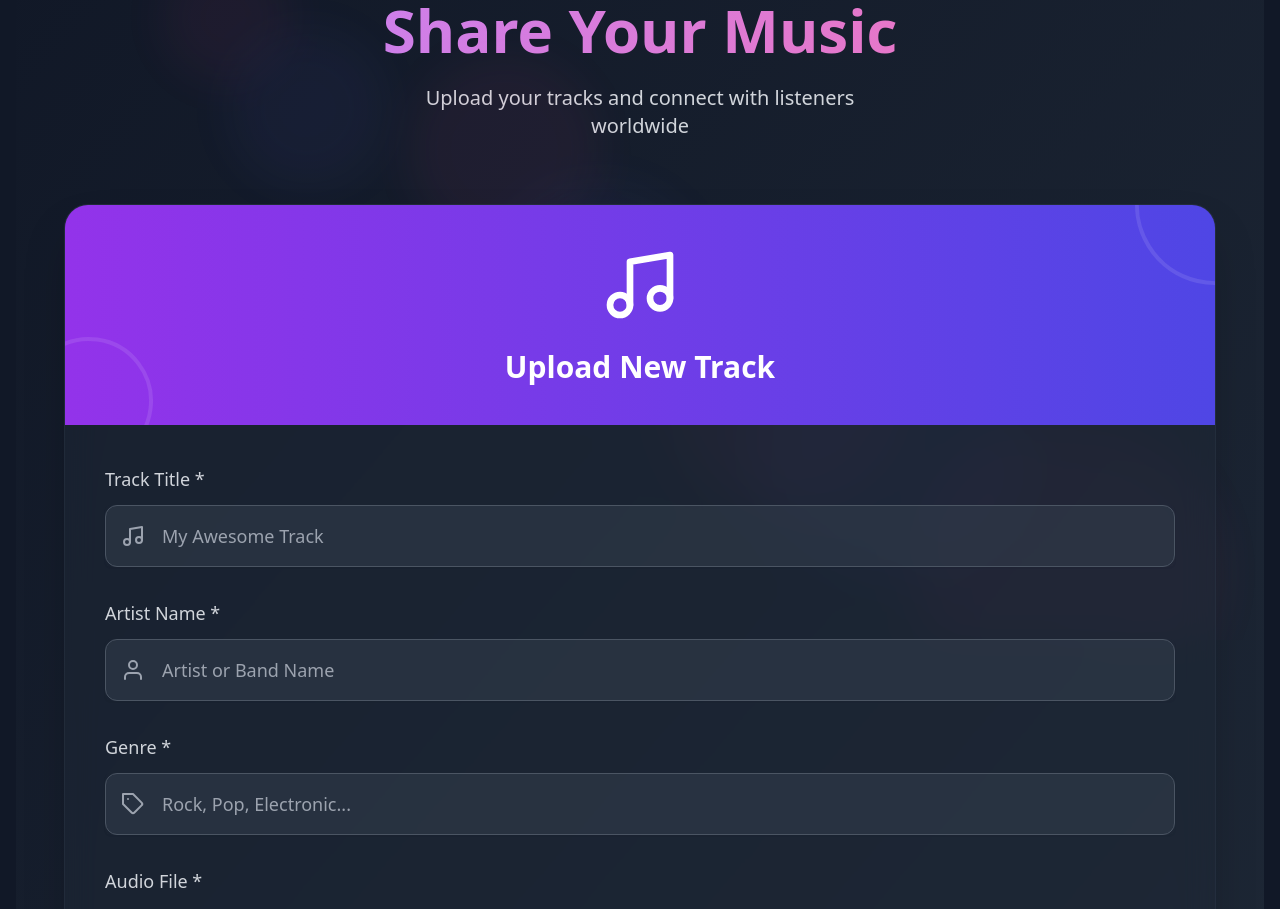
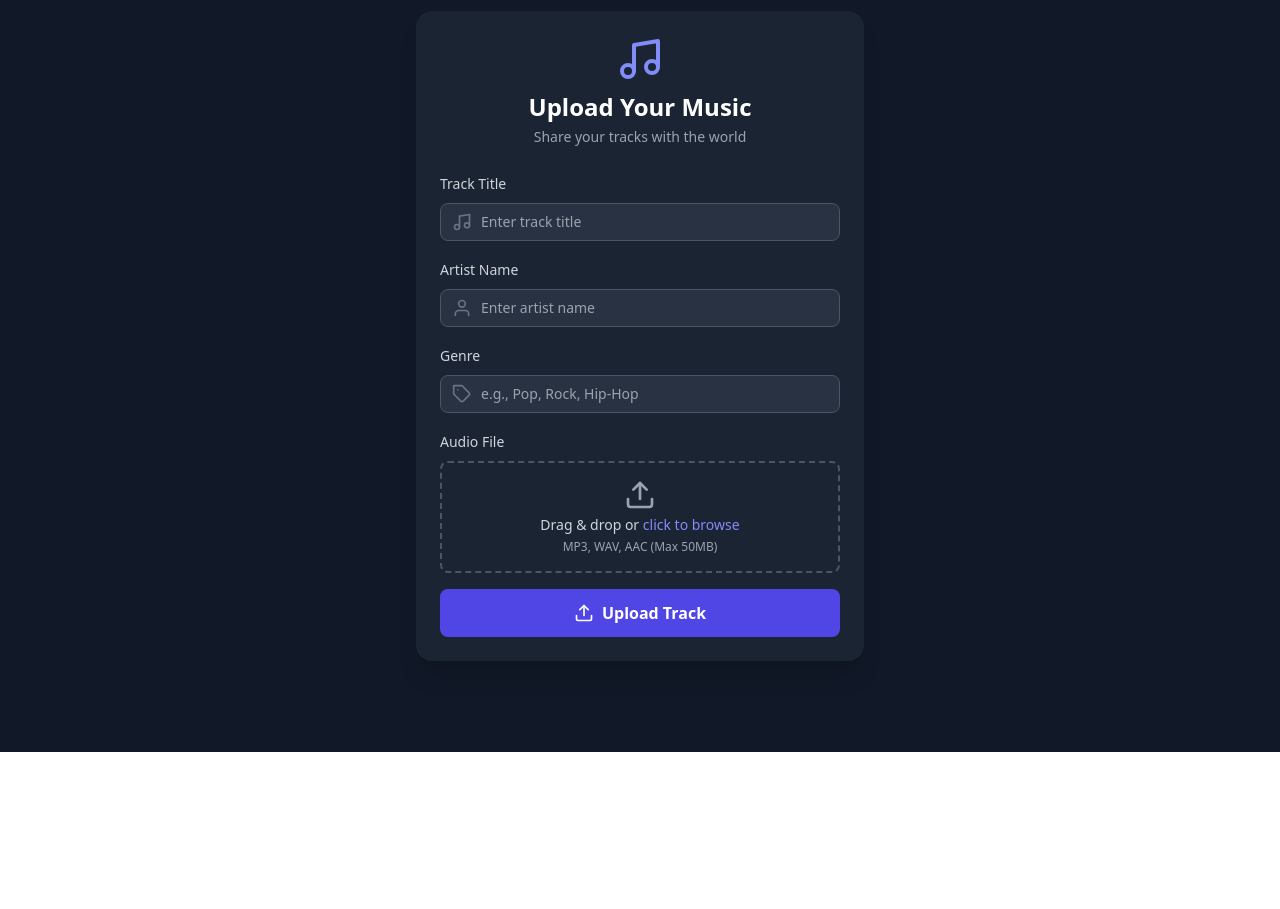
Before and after one commit to Sanjula-Madushanka/Music-Learning-Sharing-Platform, a React (Create React App) app in the folder frontend/: page /upload in a window 1280 px wide. Shown: the part 160-1069 px from the top of the page. After the commit the page ends 912 px from the top, so only its background shows below. Built offline with nearby package versions, Linux system fonts and the light colour scheme.

Commit message:
update UploadMusic.js fle

```diff
--- a/frontend/src/components/UploadMusic.js
+++ b/frontend/src/components/UploadMusic.js
@@ -5,7 +5,6 @@ import { motion, AnimatePresence } from 'framer-motion';
 import { Link } from 'react-router-dom';
 
 const UploadMusic = () => {
-  // Form state
   const [title, setTitle] = useState('');
   const [artist, setArtist] = useState('');
   const [genre, setGenre] = useState('');
@@ -14,27 +13,16 @@ const UploadMusic = () => {
   const [uploadStatus, setUploadStatus] = useState(null);
   const [isDragging, setIsDragging] = useState(false);
 
-  // Refs
   const fileInputRef = useRef(null);
   const formRef = useRef(null);
 
-  // Handle form submission
   const handleSubmit = async (e) => {
     e.preventDefault();
 
-    // Validate form
-    if (!file) {
+    if (!file || !title || !artist || !genre) {
       setUploadStatus({
         success: false,
-        message: 'Please select an audio file to upload'
-      });
-      return;
-    }
-
-    if (!title || !artist || !genre) {
-      setUploadStatus({
-        success: false,
-        message: 'Please fill in all required fields'
+        message: 'Please complete all fields and select an audio file'
       });
       return;
     }
@@ -50,17 +38,10 @@ const UploadMusic = () => {
       formData.append('file', file);
 
       const response = await axios.post('http://localhost:8080/api/music', formData, {
-        headers: {
-          'Content-Type': 'multipart/form-data'
-        }
+        headers: { 'Content-Type': 'multipart/form-data' }
       });
 
-      setUploadStatus({
-        success: true,
-        message: 'Music uploaded successfully! 🎵'
-      });
-
-      // Reset form on success
+      setUploadStatus({ success: true, message: 'Track uploaded successfully!' });
       formRef.current.reset();
       setTitle('');
       setArtist('');
@@ -68,20 +49,15 @@ const UploadMusic = () => {
       setFile(null);
 
     } catch (error) {
-      console.error('Error uploading music:', error);
-      const errorMessage = error.response?.data?.message ||
-                         error.message ||
-                         'Error uploading music';
       setUploadStatus({
         success: false,
-        message: errorMessage
+        message: error.response?.data?.message || 'Failed to upload track'
       });
     } finally {
       setIsUploading(false);
     }
   };
 
-  // Drag and drop handlers
   const handleDragEnter = (e) => {
     e.preventDefault();
     e.stopPropagation();
@@ -104,41 +80,34 @@ const UploadMusic = () => {
     e.stopPropagation();
     setIsDragging(false);
 
-    if (e.dataTransfer.files && e.dataTransfer.files.length > 0) {
     const droppedFile = e.dataTransfer.files[0];
-      if (isValidAudioFile(droppedFile)) {
+    if (droppedFile && isValidAudioFile(droppedFile)) {
       setFile(droppedFile);
     } else {
       setUploadStatus({
         success: false,
-          message: 'Please upload a valid audio file (MP3, WAV, AAC)'
+        message: 'Please upload MP3, WAV, or AAC files only'
       });
-      }
     }
   };
 
-  // File validation
   const isValidAudioFile = (file) => {
-    const validTypes = ['audio/mpeg', 'audio/wav', 'audio/aac', 'audio/x-wav', 'audio/x-aac'];
+    const validTypes = ['audio/mpeg', 'audio/wav', 'audio/aac'];
     return validTypes.includes(file.type);
   };
 
-  // File input handler
   const handleFileChange = (e) => {
-    if (e.target.files && e.target.files.length > 0) {
     const selectedFile = e.target.files[0];
-      if (isValidAudioFile(selectedFile)) {
+    if (selectedFile && isValidAudioFile(selectedFile)) {
       setFile(selectedFile);
     } else {
       setUploadStatus({
         success: false,
-          message: 'Please upload a valid audio file (MP3, WAV, AAC)'
+        message: 'Please upload MP3, WAV, or AAC files only'
       });
-      }
     }
   };
 
-  // Format file size for display
   const formatFileSize = (bytes) => {
     if (bytes === 0) return '0 Bytes';
     const k = 1024;
@@ -148,204 +117,87 @@ const UploadMusic = () => {
   };
 
   return (
-    <div className="min-h-screen bg-gradient-to-br from-gray-900 to-gray-800 text-white">
-      {/* Navigation */}
-      <Link
-        to="/"
-        className="fixed top-6 left-6 z-50 flex items-center text-indigo-300 hover:text-white transition-colors"
-      >
-        <FiHome className="mr-2" /> Back to Home
-      </Link>
+    <div className="min-h-screen w-full bg-gray-900 text-white flex items-center justify-center p-4">
 
       <motion.div
-        initial={{ opacity: 0 }}
-        animate={{ opacity: 1 }}
+        initial={{ opacity: 0, y: 20 }}
+        animate={{ opacity: 1, y: 0 }}
         transition={{ duration: 0.5 }}
-        className="relative z-10 py-16 px-4 sm:px-6 lg:px-8"
+        className="w-full max-w-md bg-gray-800/80 backdrop-blur-md rounded-2xl shadow-xl p-6"
       >
-        {/* Background decorative elements */}
-        <div className="fixed inset-0 overflow-hidden z-0">
-          {[...Array(8)].map((_, i) => (
-            <motion.div
-              key={i}
-              animate={{
-                x: [0, 100 * (i % 2 ? 1 : -1), 0],
-                y: [0, 100 * (i % 3 ? 1 : -1), 0],
-                rotate: [0, 180, 360]
-              }}
-              transition={{
-                duration: 30 + i * 5,
-                repeat: Infinity,
-                ease: "linear"
-              }}
-              className={`absolute rounded-full opacity-5 blur-xl ${i % 2 ? 'bg-pink-500' : 'bg-indigo-500'}`}
-              style={{
-                width: `${100 + i * 30}px`,
-                height: `${100 + i * 30}px`,
-                top: `${i * 10}%`,
-                left: `${i * 10}%`
-              }}
-            />
-          ))}
+        <div className="text-center mb-6">
+          <FiMusic className="mx-auto h-12 w-12 text-indigo-400" />
+          <h2 className="text-2xl font-bold mt-2">Upload Your Music</h2>
+          <p className="text-gray-400 text-sm mt-1">Share your tracks with the world</p>
         </div>
 
-        <div className="max-w-6xl mx-auto">
-          {/* Header */}
-          <motion.div
-            initial={{ y: -20, opacity: 0 }}
-            animate={{ y: 0, opacity: 1 }}
-            transition={{ delay: 0.1 }}
-            className="text-center mb-16"
-          >
-            <h1 className="text-5xl md:text-6xl font-extrabold mb-6 bg-clip-text text-transparent bg-gradient-to-r from-purple-400 to-pink-400">
-              Share Your Music
-            </h1>
-            <p className="text-xl text-gray-300 max-w-lg mx-auto">
-              Upload your tracks and connect with listeners worldwide
-            </p>
-          </motion.div>
-
-          {/* Form container */}
-          <motion.div
-            initial={{ scale: 0.95, opacity: 0 }}
-            animate={{ scale: 1, opacity: 1 }}
-            transition={{ delay: 0.2 }}
-            className="bg-gray-800/50 backdrop-blur-lg rounded-3xl shadow-2xl overflow-hidden border border-gray-700/30"
-          >
-            {/* Form header */}
-            <div className="bg-gradient-to-r from-purple-600 to-indigo-600 p-10 text-center relative overflow-hidden">
-              <motion.div
-                animate={{ rotate: 360 }}
-                transition={{ duration: 20, repeat: Infinity, ease: "linear" }}
-                className="absolute -right-20 -top-20 h-40 w-40 rounded-full border-4 border-white/10"
-              />
-              <motion.div
-                animate={{ rotate: -360 }}
-                transition={{ duration: 25, repeat: Infinity, ease: "linear" }}
-                className="absolute -left-10 -bottom-10 h-32 w-32 rounded-full border-4 border-white/10"
-              />
-              <FiMusic className="mx-auto h-20 w-20 text-white mb-6 relative z-10" />
-              <h2 className="mt-2 text-3xl font-bold text-white relative z-10">
-                Upload New Track
-              </h2>
-            </div>
-
-            {/* Form content */}
-            <div className="p-8 sm:p-10">
-              <form ref={formRef} onSubmit={handleSubmit} className="space-y-8">
-                {/* Status messages */}
+        <form ref={formRef} onSubmit={handleSubmit} className="space-y-4">
           <AnimatePresence>
             {uploadStatus && (
               <motion.div
-                      initial={{ opacity: 0, y: -20 }}
+                initial={{ opacity: 0, y: -10 }}
                 animate={{ opacity: 1, y: 0 }}
-                      exit={{ opacity: 0, y: -20 }}
-                      className={`mb-8 p-5 rounded-lg flex items-center text-lg ${
-                        uploadStatus.success
-                          ? 'bg-green-900/30 text-green-300 border border-green-800/50'
-                          : 'bg-red-900/30 text-red-300 border border-red-800/50'
+                exit={{ opacity: 0 }}
+                className={`p-3 rounded-lg flex items-center gap-2 text-sm ${
+                  uploadStatus.success ? 'bg-green-900/50 text-green-200' : 'bg-red-900/50 text-red-200'
                 }`}
               >
-                      {uploadStatus.success ? (
-                        <FiCheck className="flex-shrink-0 h-7 w-7 text-green-400 mr-4" />
-                      ) : (
-                        <FiX className="flex-shrink-0 h-7 w-7 text-red-400 mr-4" />
-                      )}
-                      <span className="font-medium">{uploadStatus.message}</span>
+                {uploadStatus.success ? <FiCheck className="h-5 w-5" /> : <FiX className="h-5 w-5" />}
+                {uploadStatus.message}
               </motion.div>
             )}
           </AnimatePresence>
 
-                {/* Title field */}
-                <motion.div
-                  initial={{ opacity: 0, x: -10 }}
-                  animate={{ opacity: 1, x: 0 }}
-                  transition={{ delay: 0.3 }}
-                  className="space-y-3"
-                >
-                  <label className="block text-lg font-medium text-gray-300">
-                    Track Title *
-                  </label>
-                  <div className="relative rounded-md shadow-sm">
-                    <div className="absolute inset-y-0 left-0 pl-4 flex items-center pointer-events-none">
-                      <FiMusic className="h-6 w-6 text-gray-400" />
-                    </div>
+          <div className="space-y-2">
+            <label className="text-sm font-medium text-gray-300">Track Title</label>
+            <div className="relative">
+              <FiMusic className="absolute left-3 top-1/2 -translate-y-1/2 h-5 w-5 text-gray-500" />
               <input
                 type="text"
-                      className="block w-full pl-14 pr-4 py-4 text-lg bg-gray-700/50 border border-gray-600 rounded-xl focus:ring-2 focus:ring-purple-500 focus:border-purple-500 text-white placeholder-gray-400"
-                      placeholder="My Awesome Track"
+                className="w-full pl-10 pr-4 py-2 bg-gray-700/50 border border-gray-600 rounded-lg focus:ring-2 focus:ring-indigo-500 focus:border-transparent text-white placeholder-gray-400 text-sm"
+                placeholder="Enter track title"
                 value={title}
                 onChange={(e) => setTitle(e.target.value)}
                 required
               />
             </div>
-                </motion.div>
+          </div>
 
-                {/* Artist field */}
-                <motion.div
-                  initial={{ opacity: 0, x: -10 }}
-                  animate={{ opacity: 1, x: 0 }}
-                  transition={{ delay: 0.4 }}
-                  className="space-y-3"
-                >
-                  <label className="block text-lg font-medium text-gray-300">
-                    Artist Name *
-                  </label>
-                  <div className="relative rounded-md shadow-sm">
-                    <div className="absolute inset-y-0 left-0 pl-4 flex items-center pointer-events-none">
-                      <FiUser className="h-6 w-6 text-gray-400" />
-                    </div>
+          <div className="space-y-2">
+            <label className="text-sm font-medium text-gray-300">Artist Name</label>
+            <div className="relative">
+              <FiUser className="absolute left-3 top-1/2 -translate-y-1/2 h-5 w-5 text-gray-500" />
               <input
                 type="text"
-                      className="block w-full pl-14 pr-4 py-4 text-lg bg-gray-700/50 border border-gray-600 rounded-xl focus:ring-2 focus:ring-purple-500 focus:border-purple-500 text-white placeholder-gray-400"
-                      placeholder="Artist or Band Name"
+                className="w-full pl-10 pr-4 py-2 bg-gray-700/50 border border-gray-600 rounded-lg focus:ring-2 focus:ring-indigo-500 focus:border-transparent text-white placeholder-gray-400 text-sm"
+                placeholder="Enter artist name"
                 value={artist}
                 onChange={(e) => setArtist(e.target.value)}
                 required
               />
             </div>
-                </motion.div>
+          </div>
 
-                {/* Genre field */}
-                <motion.div
-                  initial={{ opacity: 0, x: -10 }}
-                  animate={{ opacity: 1, x: 0 }}
-                  transition={{ delay: 0.5 }}
-                  className="space-y-3"
-                >
-                  <label className="block text-lg font-medium text-gray-300">
-                    Genre *
-                  </label>
-                  <div className="relative rounded-md shadow-sm">
-                    <div className="absolute inset-y-0 left-0 pl-4 flex items-center pointer-events-none">
-                      <FiTag className="h-6 w-6 text-gray-400" />
-                    </div>
+          <div className="space-y-2">
+            <label className="text-sm font-medium text-gray-300">Genre</label>
+            <div className="relative">
+              <FiTag className="absolute left-3 top-1/2 -translate-y-1/2 h-5 w-5 text-gray-500" />
               <input
                 type="text"
-                      className="block w-full pl-14 pr-4 py-4 text-lg bg-gray-700/50 border border-gray-600 rounded-xl focus:ring-2 focus:ring-purple-500 focus:border-purple-500 text-white placeholder-gray-400"
-                      placeholder="Rock, Pop, Electronic..."
+                className="w-full pl-10 pr-4 py-2 bg-gray-700/50 border border-gray-600 rounded-lg focus:ring-2 focus:ring-indigo-500 focus:border-transparent text-white placeholder-gray-400 text-sm"
+                placeholder="e.g., Pop, Rock, Hip-Hop"
                 value={genre}
                 onChange={(e) => setGenre(e.target.value)}
                 required
               />
             </div>
-                </motion.div>
+          </div>
 
-                {/* File upload */}
-                <motion.div
-                  initial={{ opacity: 0, x: -10 }}
-                  animate={{ opacity: 1, x: 0 }}
-                  transition={{ delay: 0.6 }}
-                  className="space-y-4"
-                >
-                  <label className="block text-lg font-medium text-gray-300">
-                    Audio File *
-                  </label>
+          <div className="space-y-2">
+            <label className="text-sm font-medium text-gray-300">Audio File</label>
             <div
-                    className={`border-2 border-dashed rounded-2xl p-12 text-center transition-all cursor-pointer ${
-                      isDragging
-                        ? 'border-purple-500 bg-purple-900/20'
-                        : 'border-gray-600 hover:border-purple-400 bg-gray-700/30'
+              className={`border-2 border-dashed rounded-lg p-4 text-center cursor-pointer transition-colors ${
+                isDragging ? 'border-indigo-400 bg-indigo-900/20' : 'border-gray-600 hover:border-indigo-400'
               }`}
               onDragEnter={handleDragEnter}
               onDragOver={handleDragOver}
@@ -354,107 +206,62 @@ const UploadMusic = () => {
               onClick={() => fileInputRef.current.click()}
             >
               {file ? (
-                      <motion.div
-                        initial={{ scale: 0.9, opacity: 0 }}
-                        animate={{ scale: 1, opacity: 1 }}
-                        className="space-y-4"
-                      >
-                        <FiMusic className="mx-auto h-16 w-16 text-purple-400" />
-                        <p className="text-lg font-medium text-white truncate">
-                          {file.name}
-                        </p>
-                        <p className="text-sm text-gray-400">
-                          {formatFileSize(file.size)}
-                        </p>
+                <div className="space-y-1">
+                  <FiMusic className="mx-auto h-8 w-8 text-indigo-400" />
+                  <p className="text-sm text-white truncate">{file.name}</p>
+                  <p className="text-xs text-gray-400">{formatFileSize(file.size)}</p>
                   <button
                     type="button"
-                          className="mt-4 text-lg text-purple-400 hover:text-purple-300 transition-colors"
+                    className="text-xs text-indigo-400 hover:text-indigo-300"
                     onClick={(e) => {
                       e.stopPropagation();
                       setFile(null);
                     }}
                   >
-                          Remove File
+                    Remove
                   </button>
-                      </motion.div>
+                </div>
               ) : (
-                      <div className="space-y-4">
-                        <FiUpload className="mx-auto h-16 w-16 text-gray-400" />
-                        <div className="flex justify-center text-lg text-gray-300">
-                          <p className="pl-1">
-                            Drag and drop your audio file here, or{' '}
-                            <span className="font-medium text-purple-400 hover:text-purple-300">
-                              click to browse
-                            </span>
+                <div className="space-y-1">
+                  <FiUpload className="mx-auto h-8 w-8 text-gray-400" />
+                  <p className="text-sm text-gray-300">
+                    Drag & drop or <span className="text-indigo-400">click to browse</span>
                   </p>
-                        </div>
-                        <p className="text-sm text-gray-400">
-                          Supported formats: MP3, WAV, AAC (Max 50MB)
-                        </p>
+                  <p className="text-xs text-gray-400">MP3, WAV, AAC (Max 50MB)</p>
                 </div>
               )}
               <input
                 type="file"
                 ref={fileInputRef}
                 className="hidden"
-                      accept="audio/*"
+                accept="audio/mpeg,audio/wav,audio/aac"
                 onChange={handleFileChange}
                 required
               />
             </div>
-                </motion.div>
+          </div>
 
-                {/* Submit button */}
-                <motion.div
-                  initial={{ opacity: 0, y: 20 }}
-                  animate={{ opacity: 1, y: 0 }}
-                  transition={{ delay: 0.7 }}
-                  className="pt-6"
-                >
           <button
             type="submit"
-                    className="w-full flex justify-center items-center px-8 py-6 text-xl bg-gradient-to-r from-purple-600 to-indigo-600 text-white font-bold rounded-2xl hover:from-purple-500 hover:to-indigo-500 shadow-xl transition-all disabled:opacity-50 group relative overflow-hidden"
+            className="w-full py-3 bg-indigo-600 text-white font-semibold rounded-lg hover:bg-indigo-500 transition-colors disabled:opacity-50 flex items-center justify-center gap-2"
             disabled={isUploading}
           >
-                    <span className="absolute inset-0 bg-gradient-to-r from-purple-700 to-indigo-700 opacity-0 group-hover:opacity-100 transition-opacity duration-300"></span>
-                    <span className="relative z-10 flex items-center">
             {isUploading ? (
               <>
-                          <svg
-                            className="animate-spin -ml-1 mr-3 h-6 w-6 text-white"
-                            xmlns="http://www.w3.org/2000/svg"
-                            fill="none"
-                            viewBox="0 0 24 24"
-                          >
-                            <circle
-                              className="opacity-25"
-                              cx="12"
-                              cy="12"
-                              r="10"
-                              stroke="currentColor"
-                              strokeWidth="4"
-                            ></circle>
-                            <path
-                              className="opacity-75"
-                              fill="currentColor"
-                              d="M4 12a8 8 0 018-8V0C5.373 0 0 5.373 0 12h4zm2 5.291A7.962 7.962 0 014 12H0c0 3.042 1.135 5.824 3 7.938l3-2.647z"
-                            ></path>
+                <svg className="animate-spin h-5 w-5" viewBox="0 0 24 24">
+                  <circle className="opacity-25" cx="12" cy="12" r="10" stroke="currentColor" strokeWidth="4" />
+                  <path className="opacity-75" fill="currentColor" d="M4 12a8 8 0 018-8V0C5.373 0 0 5.373 0 12h4z" />
                 </svg>
                 Uploading...
               </>
             ) : (
               <>
-                          <FiUpload className="mr-3 h-6 w-6" />
+                <FiUpload className="h-5 w-5" />
                 Upload Track
               </>
             )}
-                    </span>
           </button>
-                </motion.div>
         </form>
-            </div>
-          </motion.div>
-        </div>
       </motion.div>
     </div>
   );
```
Lines whose indentation alone changed are shown as unchanged.
